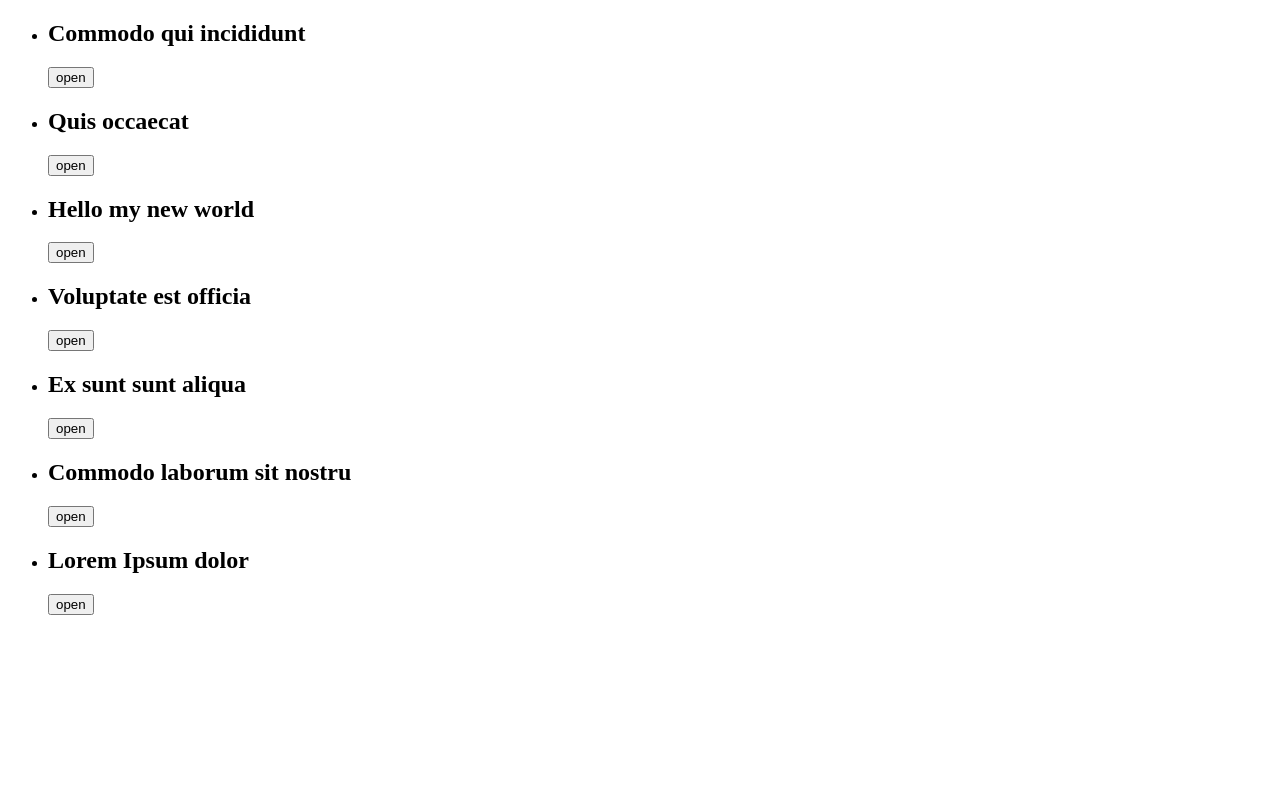
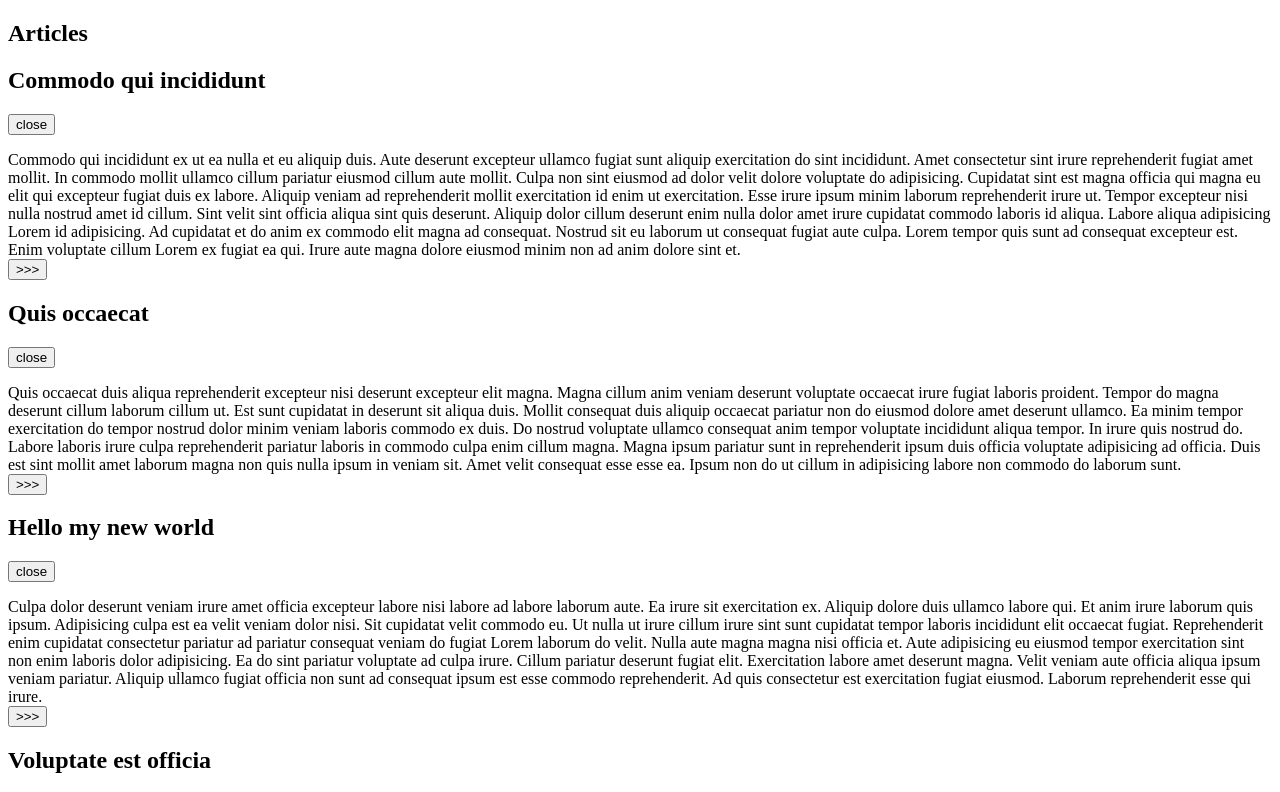
Before and after one commit to smartkot/my-react, a React (Create React App) app: page / in a window 1280 px wide. Shown: the top 792 px of the page. Built offline with nearby package versions, Linux system fonts and the light colour scheme.

Commit message:
Add comments

```diff
--- a/src/Article.js
+++ b/src/Article.js
@@ -1,31 +1,43 @@
 import React, {Component} from 'react';
+import CommentList from './CommentList';
 
 export default class Article extends Component {
     constructor(props) {
         super(props);
 
         this.state = {
-            isOpen: false
+            isOpen: true
         }
     }
 
     render() {
         const {article} = this.props;
         return (
-            <div>
+            <article>
                 <h2>{article.title}</h2>
                 <button onClick = {this.toggle}>
                     {this.state.isOpen ? 'close' : 'open'}
                 </button>
                 {this.getBody()}
-            </div>
+
+            </article>
         )
     }
 
     getBody() {
         if (!this.state.isOpen) return null;
         const {article} = this.props;
-        return <p>{article.text}</p>;
+        return (
+            <p>
+                {article.text}
+                {this.getComments()}
+            </p>
+        );
+    }
+
+    getComments() {
+        const {article} = this.props;
+        return <CommentList comments = {article.comments} />;
     }
 
     toggle = () => {
--- a/src/ArticleList.js
+++ b/src/ArticleList.js
@@ -4,12 +4,13 @@ import Article from './Article';
 export default function ArticleList({articles}) {
 
     const articleElements = articles.map(article => {
-        return <li key = {article.id}><Article article = {article} /></li>;
+        return <Article key = {article.id} article = {article} />;
     });
 
     return (
-        <ul>
+        <section>
+            <h1>Articles</h1>
             {articleElements}
-        </ul>
+        </section>
     )
 }
--- /dev/null
+++ b/src/Comment.js
@@ -0,0 +1,10 @@
+import React from 'react';
+
+export default function Comment({comment}) {
+    return (
+        <div key = {comment.id}>
+            <h4>{comment.user}</h4>
+            <p>{comment.text}</p>
+        </div>
+    );
+}
--- /dev/null
+++ b/src/CommentList.js
@@ -0,0 +1,40 @@
+import React, {Component} from 'react';
+import Comment from './Comment';
+
+export default class CommentList extends Component {
+
+    constructor(props) {
+        super(props);
+
+        this.state = {
+            isOpen: false
+        }
+
+    }
+
+    render() {
+       return (
+           <aside>
+               <button onClick = {this.toggle.bind(this)}>
+                   {this.state.isOpen ? '<<<' : '>>>'}
+               </button>
+               {this.getComments()}
+           </aside>
+       )
+    }
+
+    getComments() {
+        if (!this.state.isOpen) return null;
+        const {comments} = this.props;
+        const commentElements = comments.map(comment => {
+            return <Comment comment = {comment} />
+        });
+        return commentElements;
+    }
+
+    toggle() {
+        this.setState({
+            isOpen: !this.state.isOpen
+        })
+    }
+}
```
